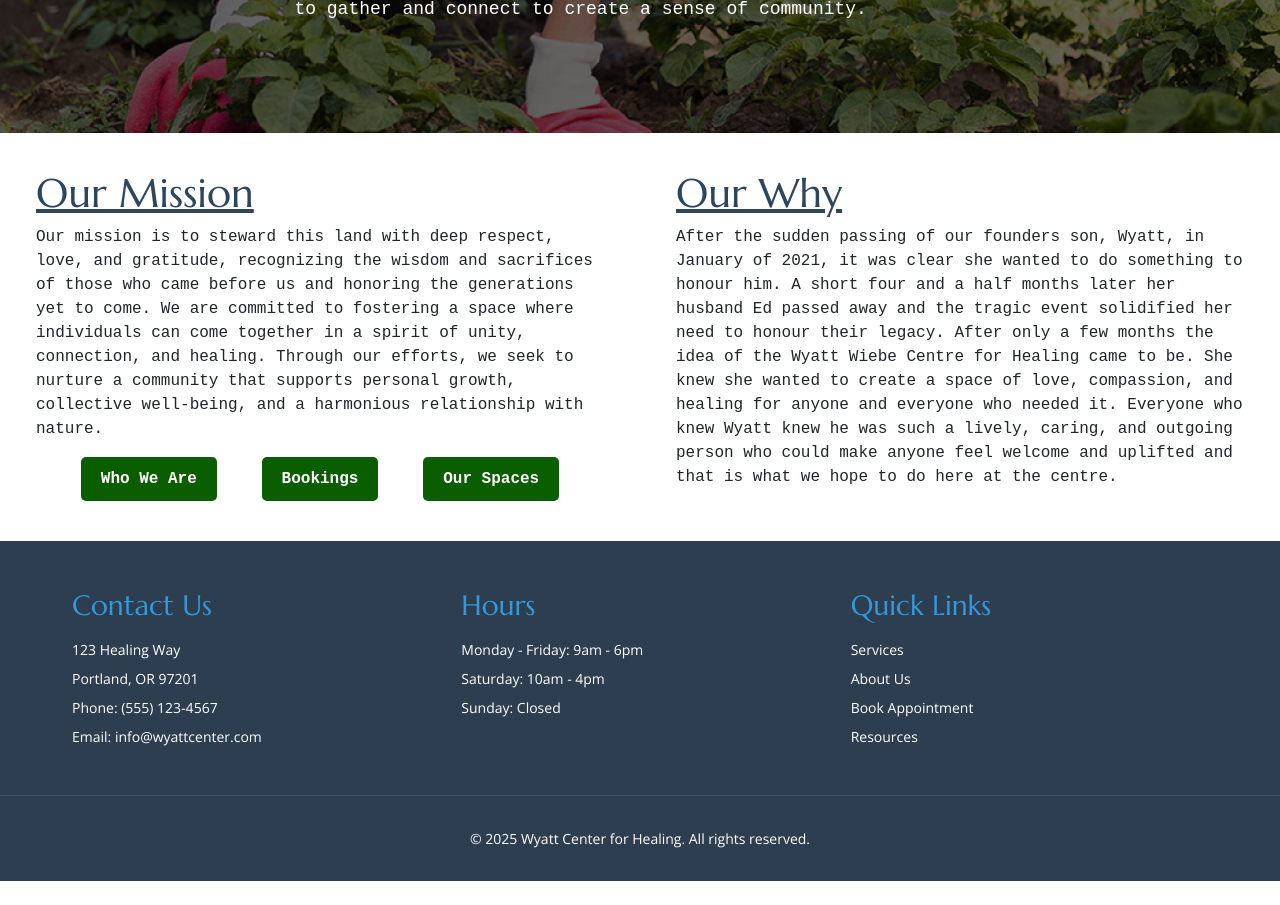
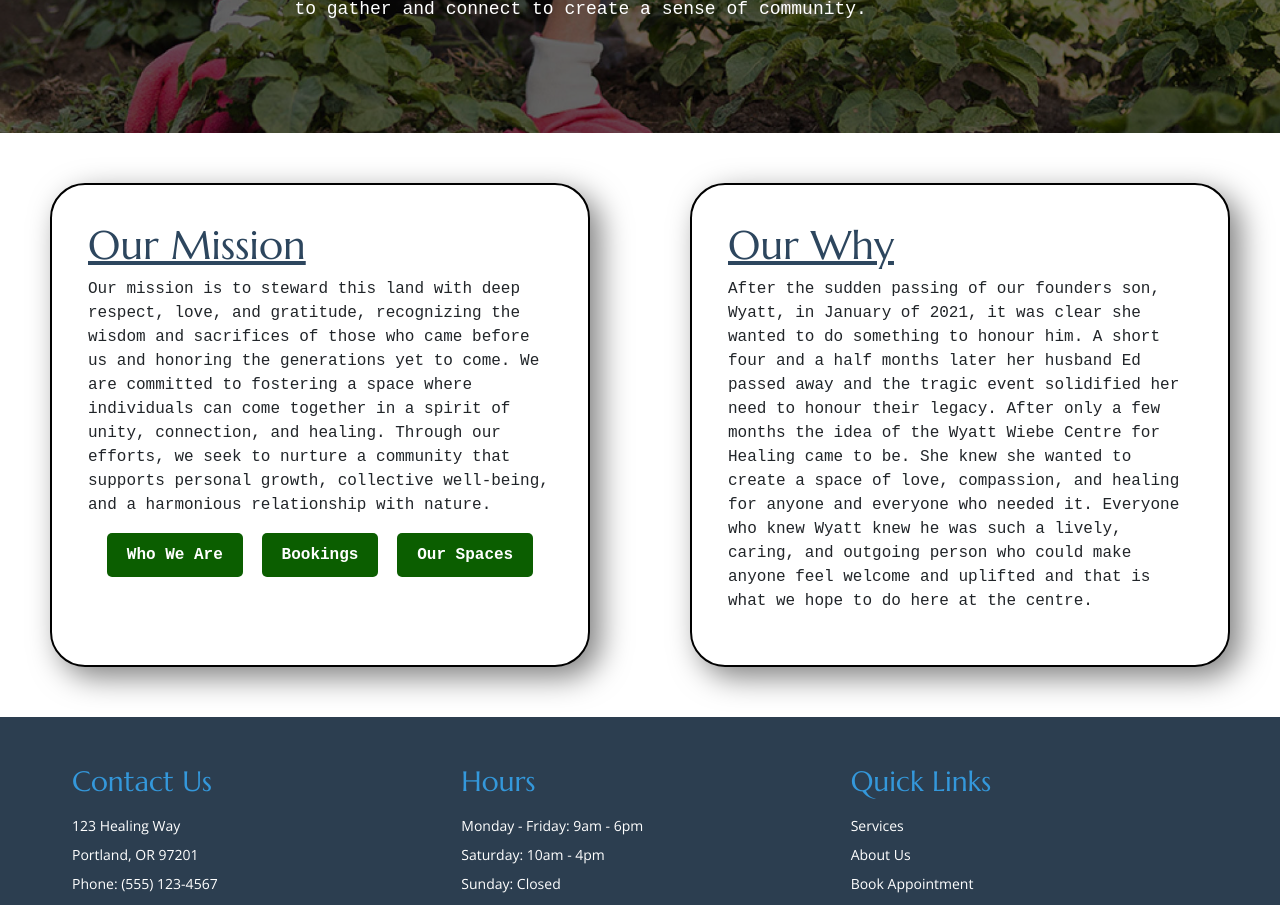
Before and after one commit to ClintasaurusRex/wyatt-center, a React (Create React App) app: page / in a window 1280 px wide. Shown: the part 700-1605 px from the top of the page. Before the commit the page ends 1581 px from the top, so only its background shows below. Built offline with nearby package versions, Linux system fonts and the light colour scheme.

Commit message:
Enhance OurStory styling with padding, gap, border, border-radius, and box-shadow

```diff
--- a/src/styles/OurStory.css
+++ b/src/styles/OurStory.css
@@ -1,6 +1,8 @@
 .main-container {
   display: flex;
   animation: fadeSlideIn 1s ease-in-out;
+  padding: 50px;
+  gap: 100px;
 }
 .our-story {
   padding: 36px;
@@ -8,6 +10,11 @@
   margin-right: auto;
   width: 50%;
   font-family: "Courier New", Courier, monospace;
+  border: 2px solid black;
+  display: flex;
+  flex-direction: column;
+  border-radius: 35px;
+  box-shadow: 10px 10px 30px rgba(0, 0, 0, 0.5);
 }
 
 .story-title {
```
